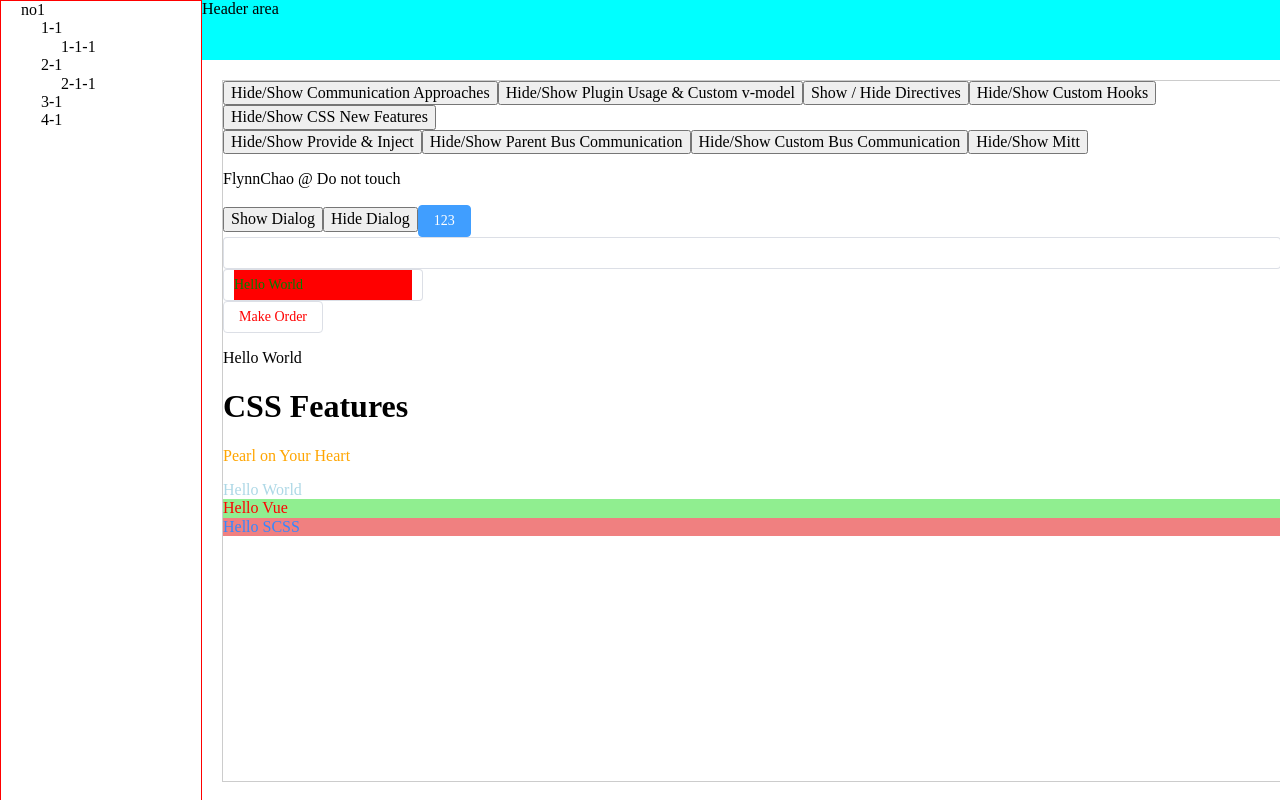
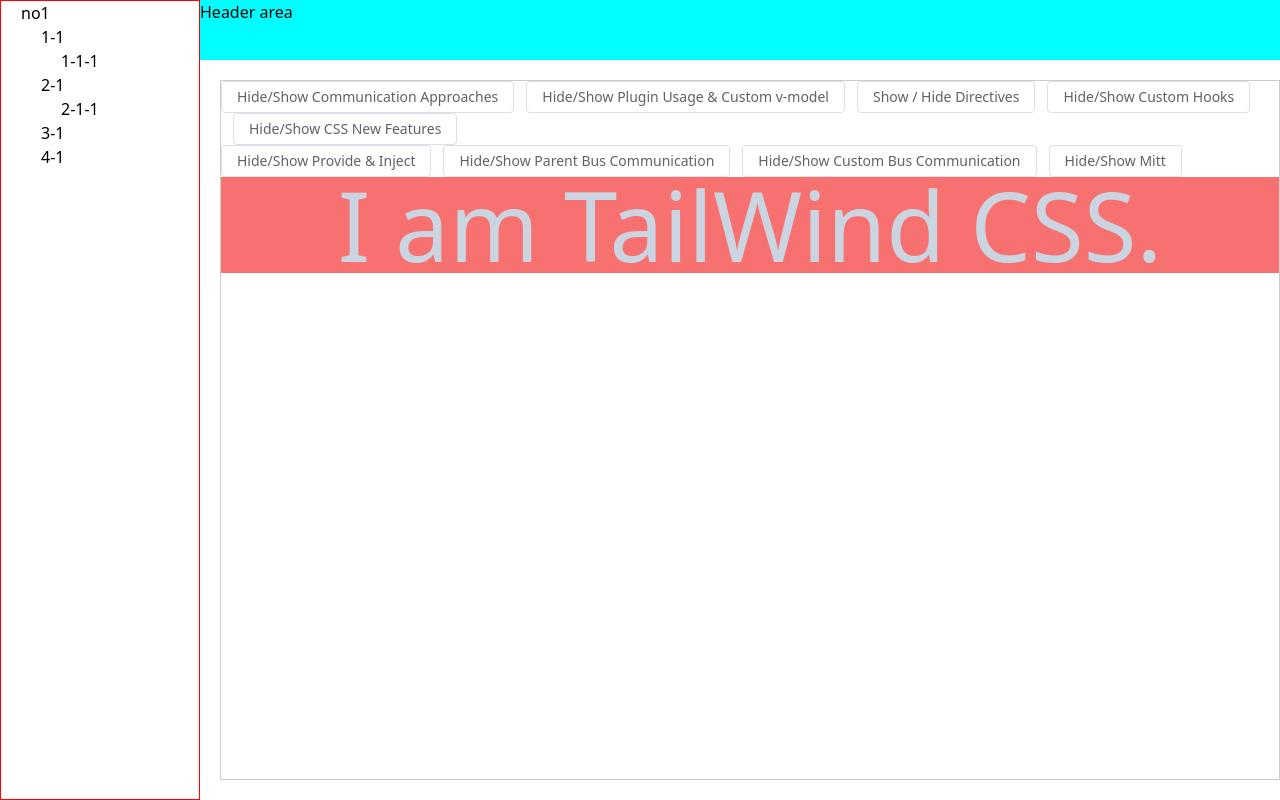
Before and after one commit to FlynnCao/vue3-covid19-platform, a Vue app: page / in a window 1280 px wide. Both pictures are taken after a click on the button "Hide/Show Communication Approaches". Built offline with nearby package versions, Linux system fonts and the light colour scheme.

Commit message:
✨ feat: TailWind CSS

```diff
--- a/package.json
+++ b/package.json
@@ -22,7 +22,10 @@
 		"@types/node": "^18.0.6",
 		"@vitejs/plugin-vue": "^3.0.0",
 		"@vitejs/plugin-vue-jsx": "^2.0.0",
+		"autoprefixer": "^10.4.8",
+		"postcss": "^8.4.14",
 		"sass": "^1.53.0",
+		"tailwindcss": "^3.1.7",
 		"typescript": "^4.6.4",
 		"unplugin-auto-import": "^0.10.1",
 		"vite": "^3.0.0",
--- /dev/null
+++ b/postcss.config.cjs
@@ -0,0 +1,6 @@
+module.exports = {
+  plugins: {
+    tailwindcss: {},
+    autoprefixer: {},
+  },
+}
--- a/src/main.ts
+++ b/src/main.ts
@@ -6,6 +6,7 @@
 import Loading from "@/components/Loading";
 import ElementPlus from "element-plus";
 import "element-plus/dist/index.css";
+import "@/styles/tailwind.css";
 const Mitt = mitt(); // instantiate
 const app = createApp(App);
 
--- /dev/null
+++ b/src/styles/tailwind.css
@@ -0,0 +1,3 @@
+@tailwind base;
+@tailwind components;
+@tailwind utilities;
--- /dev/null
+++ b/src/views/Content/components/Tailwind/index.vue
@@ -0,0 +1,12 @@
+<template>
+	<div class="tailwind bg-red-400 flex justify-center items-center text-8xl text-slate-300">
+		I am TailWind CSS.
+	</div>
+</template>
+
+<script setup lang='ts'>
+
+</script>
+
+<style lang="scss" scoped>
+</style>
--- a/src/views/Content/index.vue
+++ b/src/views/Content/index.vue
@@ -1,17 +1,17 @@
 <template>
 	<div class="content">
-		<button @click="isShowCA = !isShowCA">Hide/Show Communication Approaches</button>
-		<button @click="isShowPluginAndCustomVModel = !isShowPluginAndCustomVModel">Hide/Show Plugin Usage & Custom
-			v-model</button>
-		<button @click="showDirectiveVue = !showDirectiveVue">Show / Hide Directives</button>
-		<button @click="showCustomHooks = !showCustomHooks">Hide/Show Custom Hooks</button>
-		<button @click="isSHowCSSFeatures = !isSHowCSSFeatures">Hide/Show CSS New Features</button>
+		<el-button @click="isShowCA = !isShowCA">Hide/Show Communication Approaches</el-button>
+		<el-button @click="isShowPluginAndCustomVModel = !isShowPluginAndCustomVModel">Hide/Show Plugin Usage & Custom
+			v-model</el-button>
+		<el-button @click="showDirectiveVue = !showDirectiveVue">Show / Hide Directives</el-button>
+		<el-button @click="showCustomHooks = !showCustomHooks">Hide/Show Custom Hooks</el-button>
+		<el-button @click="isSHowCSSFeatures = !isSHowCSSFeatures">Hide/Show CSS New Features</el-button>
 
 		<div v-if="isShowCA">
-			<button @click="isShowPI = !isShowPI">Hide/Show Provide & Inject</button>
-			<button @click="isShowBus1 = !isShowBus1">Hide/Show Parent Bus Communication</button>
-			<button @click="isShowBus2 = !isShowBus2">Hide/Show Custom Bus Communication</button>
-			<button @click="isShowBus3 = !isShowBus3">Hide/Show Mitt </button>
+			<el-button @click="isShowPI = !isShowPI">Hide/Show Provide & Inject</el-button>
+			<el-button @click="isShowBus1 = !isShowBus1">Hide/Show Parent Bus Communication</el-button>
+			<el-button @click="isShowBus2 = !isShowBus2">Hide/Show Custom Bus Communication</el-button>
+			<el-button @click="isShowBus3 = !isShowBus3">Hide/Show Mitt </el-button>
 			<CondoVue v-if="isShowPI"></CondoVue>
 			<HouseVue v-if="isShowBus1"></HouseVue>
 			<ApartmentVue v-if="isShowBus2"></ApartmentVue>
@@ -32,32 +32,14 @@
 		</div>
 		<DirectivesVue v-if="showDirectiveVue"></DirectivesVue>
 		<CustomHooksVue v-if="showCustomHooks"></CustomHooksVue>
-		<p>{{ $Filters.copyright('Do not touch') }}</p>
-		<button @click="$loading.show">Show Dialog</button>
-		<button @click="$loading.hide">Hide Dialog</button>
-		<el-button type="primary">123</el-button>
-		<el-input :rows="2" placeholder="" :maxlength="-1" :show-word-limit="false" :autosize="{ minRows: 2, maxRows: 4 }">
-		</el-input>
-		<div>
-			<el-input v-model="greeting" class="cc-input ">
-			</el-input>
-		</div>
-		<div>
-			<el-button class="cc-btn">Make Order</el-button>
-		</div>
-
-		<p>{{ greeting }}</p>
-		<CSSFeaturesVue></CSSFeaturesVue>
+		<TailWindVue v-if="isShowTailWind"></TailWindVue>
 	</div>
-
-
 
 </template>
 
 <script setup lang='ts'>
-import CSSFeaturesVue from './components/CSSFeatures/index.vue';
+import TailWindVue from './components/Tailwind/index.vue'
 import CondoVue from './components/Condo/Condo.vue';
-import HouseVue from './components/House/House.vue';
 import ApartmentVue from './components/Apartment/Apartment.vue'
 import YardVue from './components/Yard/Yard.vue';
 import PluginTest from './components/PluginTest/index.vue'
@@ -71,11 +53,11 @@
 const isShowCA = ref(false)
 const isShowPluginAndCustomVModel = ref(false)
 const isSHowCSSFeatures = ref(true)
+const isShowTailWind = ref<boolean>(true)
 const MagicDialogTitle = ref<string>('Promenade of Condemned')
 const MagicDialogVisibility = ref<boolean>(true)
 const showDirectiveVue = ref<boolean>(false)
 const showCustomHooks = ref<boolean>(false)
-const greeting = ref<string>('Hello World')
 </script>
 
 <style lang="scss" scoped>
--- /dev/null
+++ b/tailwind.config.cjs
@@ -0,0 +1,8 @@
+/** @type {import('tailwindcss').Config} */
+module.exports = {
+	content: ['./index.html', './src/**/*.{vue,js,ts,jsx,tsx}'],
+	theme: {
+		extend: {},
+	},
+	plugins: [],
+}
```
Also changed, not shown: 1 other file (tests, documents, lock files or other folders).
